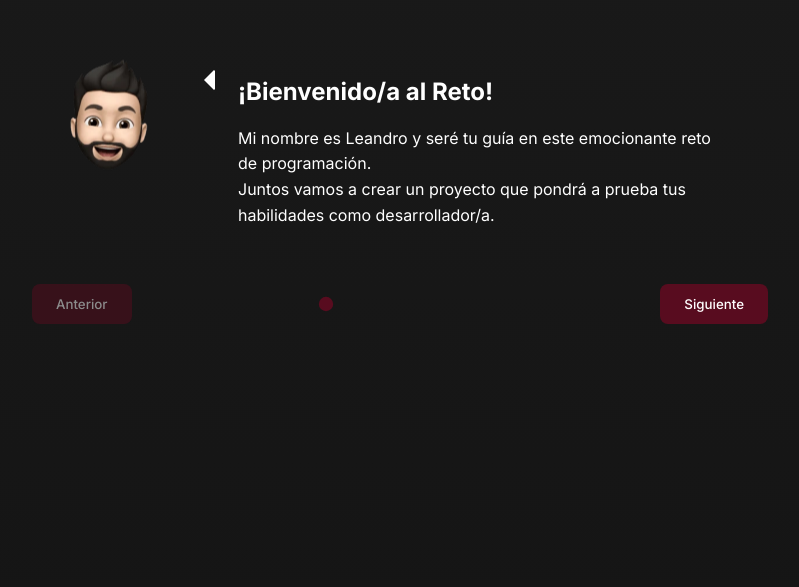
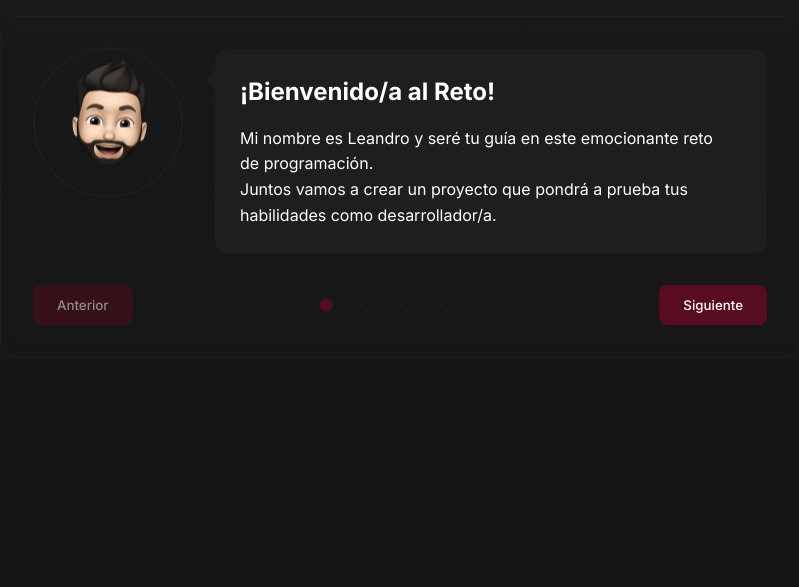
Before and after one commit to gartnerleandro/navicode-2024, a Next.js app: page /guia in a window 1280 px wide. Shown: the part 213-800 px from the top of the page, without its empty margins (240-1039 px from the left). Built offline with nearby package versions, Linux system fonts and the light colour scheme.

Commit message:
fix: replace missing variables

```diff
--- a/src/app/guia/guia.module.css
+++ b/src/app/guia/guia.module.css
@@ -12,7 +12,7 @@
   width: 100%;
   max-width: 800px;
   background: var(--surface);
-  border: 1px solid var(--border);
+  border: 1px solid var(--code-background);
   border-radius: 16px;
   padding: 2rem;
   box-shadow: var(--shadow-sm);
@@ -28,15 +28,15 @@
   border-radius: 50%;
   object-fit: cover;
   animation: float 3s ease-in-out infinite;
-  border: 2px solid var(--border);
+  border: 2px solid var(--code-background);
 }
 
 .speechBubble {
   position: relative;
-  background: var(--background);
+  background: var(--code-background);
   padding: 1.5rem;
   border-radius: 12px;
-  border: 1px solid var(--border);
+  border: 1px solid var(--code-background);
   flex: 1;
   color: var(--text);
 }
@@ -62,7 +62,7 @@
   left: -20px;
   top: 20px;
   border: 10px solid transparent;
-  border-right-color: var(--border);
+  border-right-color: var(--code-background);
 }
 
 .speechBubble::after {
@@ -71,7 +71,7 @@
   left: -19px;
   top: 20px;
   border: 10px solid transparent;
-  border-right-color: var(--background);
+  border-right-color: var(--code-background);
 }
 
 .navigation {
@@ -123,7 +123,7 @@
   background: var(--muted);
   cursor: pointer;
   transition: all 0.2s;
-  border: 1px solid var(--border);
+  border: 1px solid var(--code-background);
 }
 
 .progressDot:hover {
@@ -183,11 +183,11 @@
   }
 
   .speechBubble::before {
-    border-bottom-color: var(--border);
+    border-bottom-color: var(--code-background);
   }
 
   .speechBubble::after {
-    border-bottom-color: var(--background);
+    border-bottom-color: var(--code-background);
     top: -19px;
   }
 
--- /dev/null
+++ b/src/app/guia/layout.tsx
@@ -0,0 +1,10 @@
+import type { Metadata } from "next";
+
+export const metadata: Metadata = {
+  title: "Guía | Reto Frontend Navideño 2024",
+  description: "Guía de inicio para el Reto Frontend Navideño 2024",
+};
+
+export default function GuideLayout({ children }: { children: React.ReactNode }) {
+  return <>{children}</>;
+}
```
